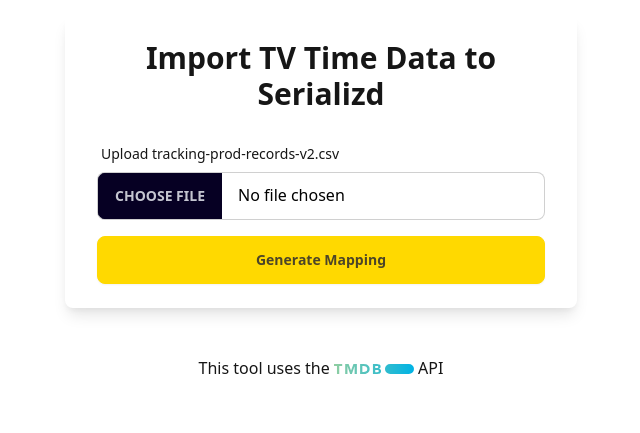
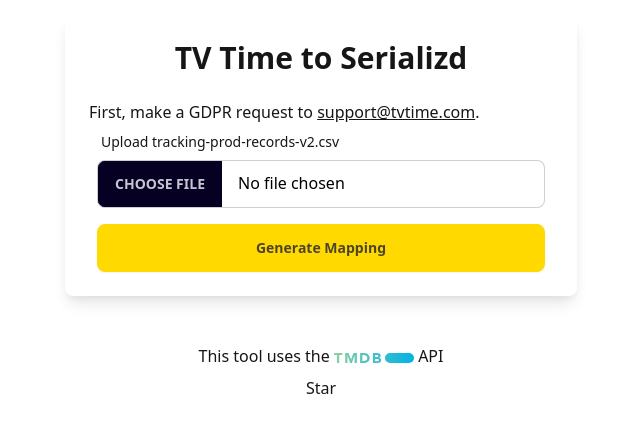
Before and after one commit to Zyten/tvtime-to-serializd, a Flask app: page / in a window 1280 px wide. Shown: the top 433 px of the page, without its empty margins (319-959 px from the left). Run offline with Flask 3, Linux system fonts and the light colour scheme.

Commit message:
Misc UX updates

```diff
--- a/app/templates/base.html
+++ b/app/templates/base.html
@@ -6,16 +6,22 @@
     <title>TV Time to Serializd</title>
     <link href="https://cdn.jsdelivr.net/npm/tailwindcss@2.2.19/dist/tailwind.min.css" rel="stylesheet">
     <link href="https://cdn.jsdelivr.net/npm/daisyui@4.12.14/dist/full.min.css" rel="stylesheet" type="text/css" />
+    <script async defer src="https://buttons.github.io/buttons.js"></script>
 </head>
 <body class="min-h-screen">
     <div class="container mx-auto p-4">
         {% block content %}{% endblock %}
     </div>
     <footer class="text-center mt-8">
-        This tool uses the
-        <a class="inline-block" href="https://www.themoviedb.org/" target="_blank" rel="noopener noreferrer">
-            <img src="{{ url_for('static', filename='tmdb-logo-alt-short.svg') }}" alt="Powered by TMDB" class="mx-auto" style="width: 5rem;">
-        </a> API
+        <p>
+            This tool uses the
+            <a href="https://www.themoviedb.org/" target="_blank" rel="noopener noreferrer">
+                <img class="inline-block" src="{{ url_for('static', filename='tmdb-logo-alt-short.svg') }}" alt="Powered by TMDB" class="mx-auto" style="width: 5rem;">
+            </a> API
+        </p>
+        <p class="mt-2">
+            <a class="github-button" href="https://github.com/Zyten/tvtime-to-serializd" data-color-scheme="no-preference: light; light: light; dark: dark;" data-icon="octicon-star" data-size="large" aria-label="Star Zyten/tvtime-to-serializd on GitHub">Star</a>
+        </p>
     </footer>
 </body>
 </html>
--- a/app/templates/index.html
+++ b/app/templates/index.html
@@ -1,7 +1,8 @@
 {% extends "base.html" %}
 {% block content %}
 <div class="p-6 shadow-lg rounded-lg max-w-lg mx-auto">
-    <h1 class="text-3xl font-bold mb-6 text-center">Import TV Time Data to Serializd</h1>
+    <h1 class="text-3xl font-bold mb-6 text-center">TV Time to Serializd</h1>
+    <p>First, make a GDPR request to <a class="link linl-neutral" href="mailto:support@tvtime.com?subject=GDPR Data Request">support@tvtime.com</a>.</p>
     <form id="uploadForm" action="/upload" method="post" enctype="multipart/form-data" class="space-y-4">
         <div class="form-control w-full max-w-md mx-auto">
             <label class="label">
```
